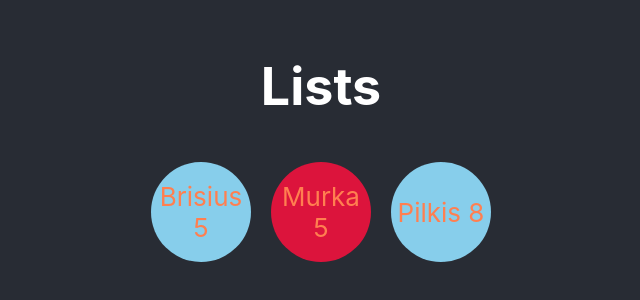
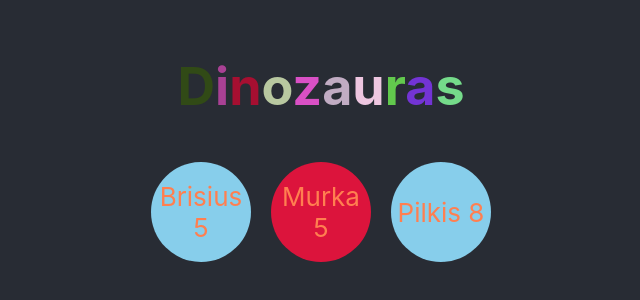
Before and after one commit to RomanBIT/Drontai, a React (Create React App) app in the folder r1/: page / in a window 1280 px wide. Shown: the part 254-554 px from the top of the page, without its empty margins (319-959 px from the left). Built offline with nearby package versions, Linux system fonts and the light colour scheme.

Commit message:
dinozauras

```diff
--- a/r1/src/App.jsx
+++ b/r1/src/App.jsx
@@ -1,5 +1,6 @@
 import './App.css';
 import Cat from './Components/004/Cat';
+import randColor from './Functions/randColor';
 
 
 const cats = [
@@ -14,7 +15,11 @@ function App() {
     return (
         <div className="App">
             <header className="App-header">
-                <h1>Lists</h1>
+                <h1>
+                    {
+                        [...'Dinozauras'].map((l, i) => <span key={i} style={{ color: randColor() }}>{l}</span>)
+                    }
+                </h1>
                 {/* <ul>
                     {
                         [...cats].sort((a, b) => b.weight - a.weight).map((cat, i) =>
@@ -23,7 +28,7 @@ function App() {
                 </ul> */}
                 <div className='container'>
                     {
-                        [...cats].sort((a, b) => a.name.localeCompare(b.name)).map((cat, i) => <Cat i= {i} key={cat.id} cat={cat} />)
+                        [...cats].sort((a, b) => a.name.localeCompare(b.name)).map((cat, i) => <Cat i={i} key={cat.id} cat={cat} />)
                     }
                 </div>
                 {/* <div className='container'>
```
